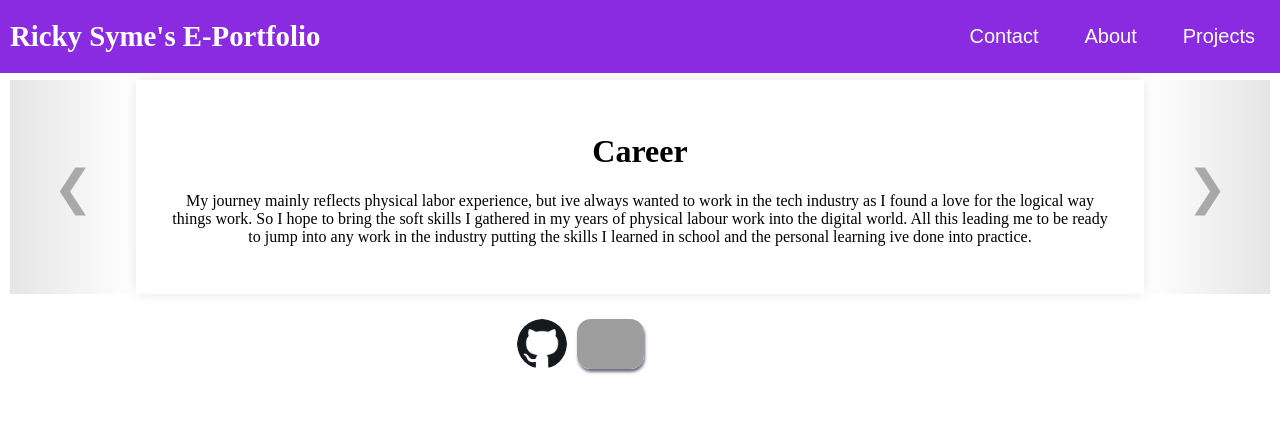
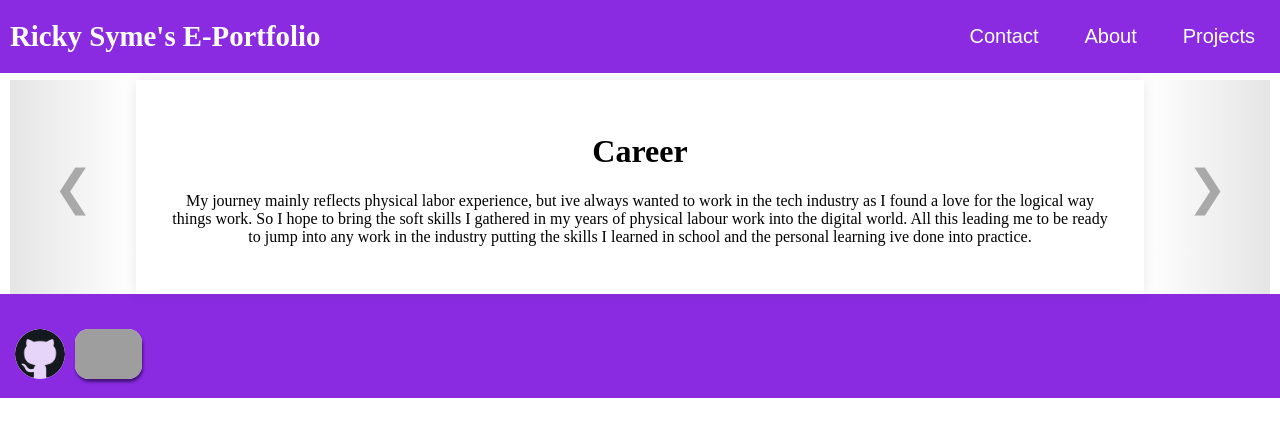
Before and after one commit to Kakapo115/E-portfolioV2, a React (Create React App) app in the folder client/: page / in a window 1280 px wide. Shown: the top 436 px of the page. Built offline with nearby package versions, Linux system fonts and the light colour scheme; grey boxes are pictures that could not be loaded.

Commit message:
footercss

```diff
--- a/client/src/styles/App.css
+++ b/client/src/styles/App.css
@@ -12,12 +12,6 @@ html, body, #root {
 .App {
   min-height: 100vh; /* Ensure it covers the full viewport height */
   width: 100vw;
-  /* display: flex;
-  flex-direction: column;
-  text-align: center;
-  background-size: cover;
-  background-position: center;
-  background-repeat: no-repeat; */
 }
 
 hr{
@@ -48,12 +42,10 @@ hr{
   justify-content: center;
   align-items: center;
   margin-top: 20px;
-  width: 20%;
-  padding-left: 40%;
-  padding-right: 40%;
-  height: 5%;
 }
 
 footer{
   width: 100%;
+  background-color: blueviolet;
+  padding: 10px;
 }
```
